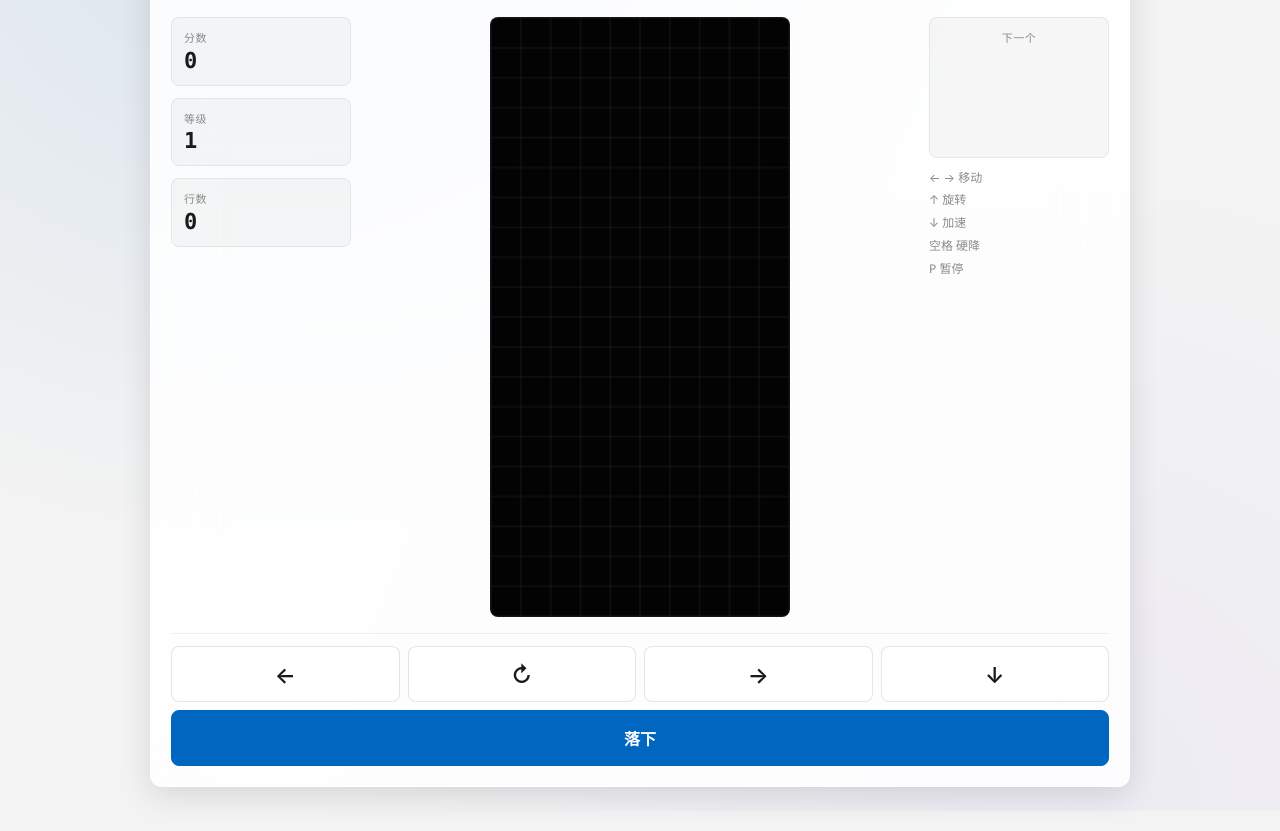
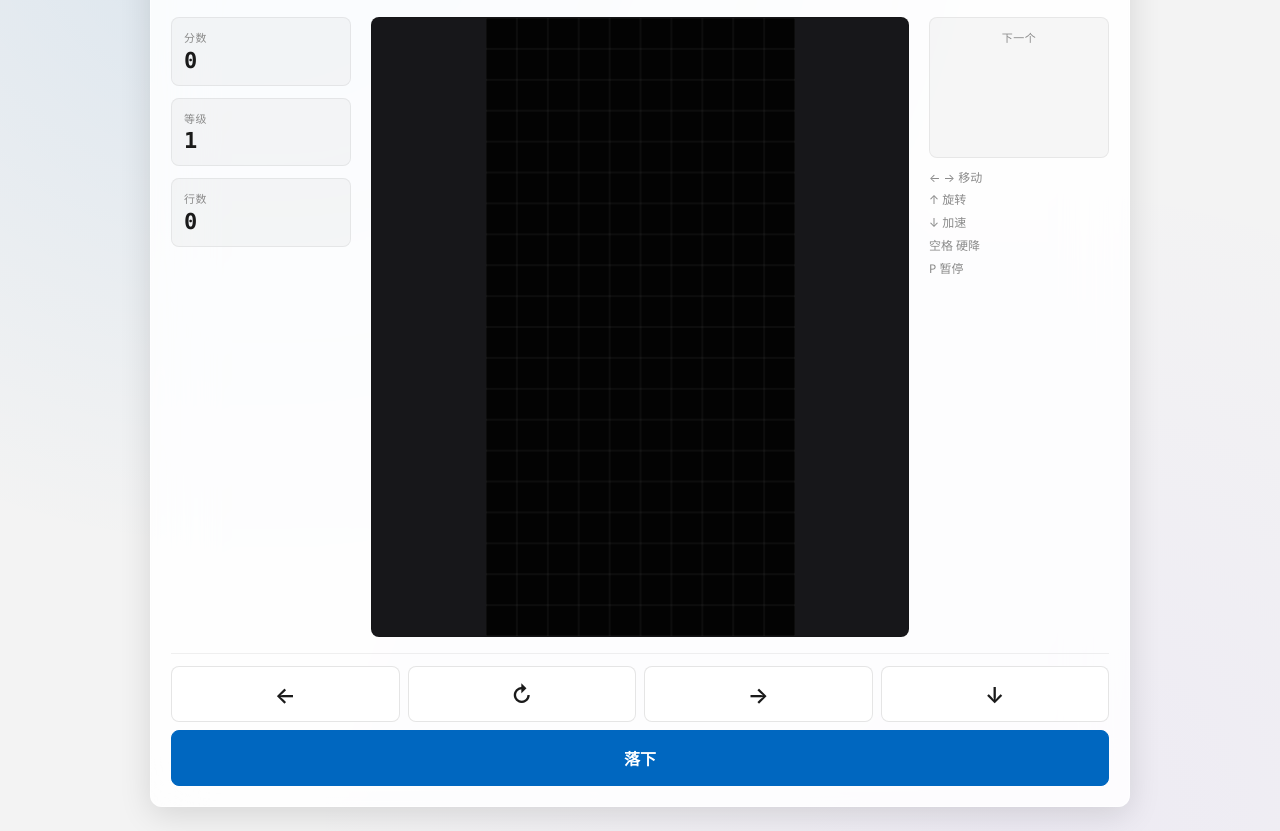
Before and after one commit to block-0N/games, a website built with Vite: page tetris.html in a window 1280 px wide. Shown: the part 105-936 px from the top of the page. Built offline with nearby package versions, Linux system fonts and the light colour scheme.

Commit message:
fix(tetris): ensure wide window takes effect, flexible canvas sizing

```diff
--- a/src/games/tetris/style.css
+++ b/src/games/tetris/style.css
@@ -1,6 +1,6 @@
 /* 俄罗斯方块 */
 
-.tetris-window {
+.ui-window.tetris-window {
     max-width: 980px;
 }
 
@@ -24,7 +24,7 @@
 
 .tetris-main {
     display: grid;
-    grid-template-columns: 180px 1fr 180px;
+    grid-template-columns: minmax(140px, 180px) minmax(0, 1fr) minmax(140px, 180px);
     gap: var(--space-5);
     align-items: start;
 }
@@ -56,10 +56,11 @@
     background: #17171a;
     border-radius: var(--radius-md);
     border: 1px solid var(--border-default);
+    width: 100%;
+    height: auto;
+    max-height: min(760px, calc(100vh - 180px));
     aspect-ratio: 1 / 2;
-    height: min(720px, calc(100vh - 200px));
-    width: auto;
-    max-width: 100%;
+    object-fit: contain;
     touch-action: none;
 }
 
@@ -133,9 +134,9 @@
     background: var(--accent-active);
 }
 
-/* 中等屏幕 */
+/* 窄屏：单列布局 */
 @media (max-width: 900px) {
-    .tetris-window {
+    .ui-window.tetris-window {
         max-width: 100%;
     }
 
@@ -169,8 +170,9 @@
     }
 
     #gameCanvas {
+        width: min(100%, 280px);
         height: auto;
-        width: min(100%, 280px);
+        max-height: none;
     }
 
     .tetris-touch {
```
